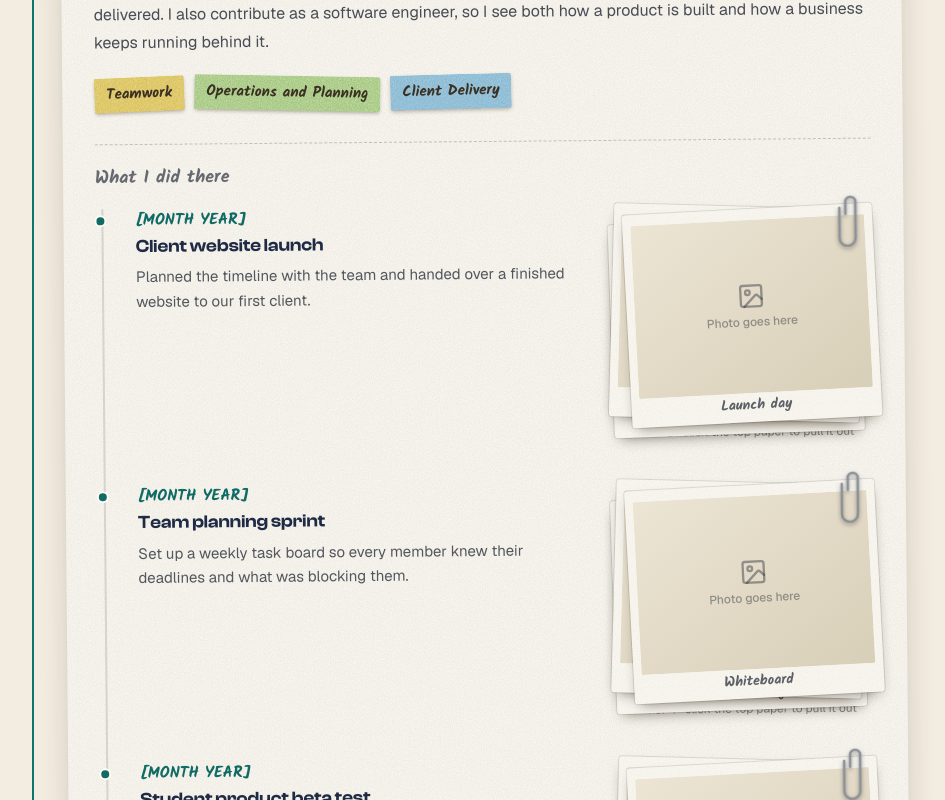
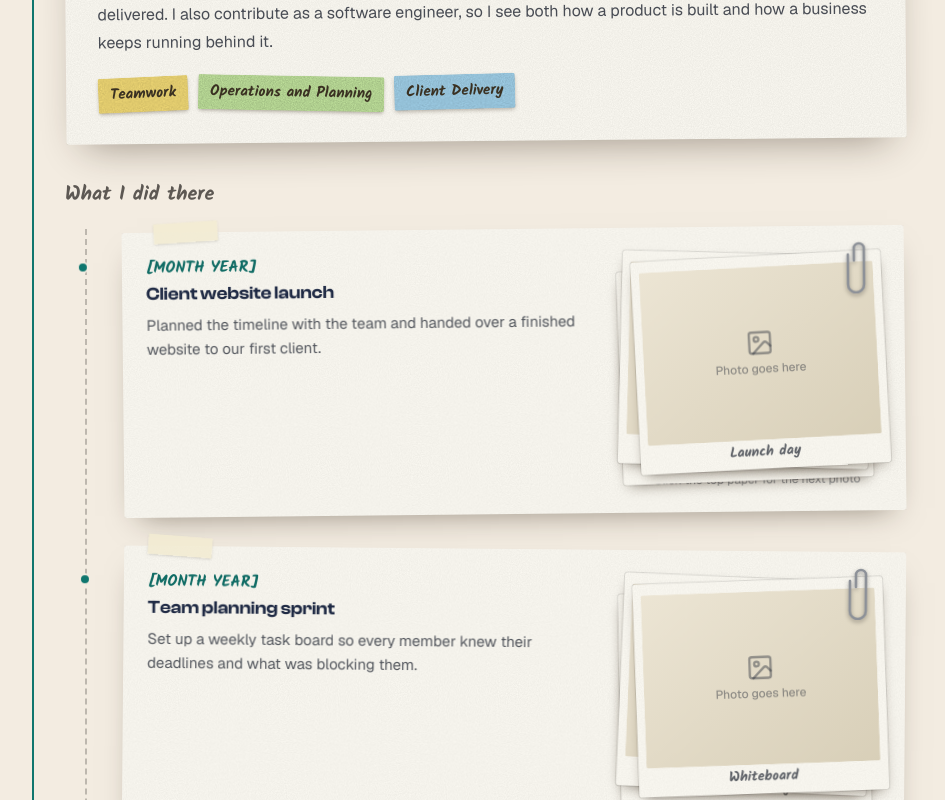
Before and after one commit to muhdammar-azizan/muhdammar-azizan-portfolio, a Next.js app: page / in a window 1280 px wide. Shown: the part 2900-3700 px from the top of the page, without its empty margins (287-1232 px from the left). Built offline with nearby package versions, Linux system fonts and the light colour scheme.

Commit message:
Show each journey activity on its own paper and let the photo stack loop endlessly

```diff
--- a/src/components/Journey.tsx
+++ b/src/components/Journey.tsx
@@ -66,13 +66,19 @@ function Entry({ entry, index, last }: { entry: JourneyEntry; index: number; las
       <span
         aria-hidden="true"
         className={`absolute w-px -translate-x-1/2 bg-foreground/15 ${RAIL}`}
-        style={{ top: NODE_CENTER, bottom: last ? 0 : -(ENTRY_GAP + NODE_CENTER) }}
+        style={{
+          top: NODE_CENTER,
+          bottom: last ? 0 : -(ENTRY_GAP + NODE_CENTER),
+        }}
       />
       {/* The wrapper never changes size, so it is always seen by the scroll trigger; only the inner bar grows */}
       <motion.span
         aria-hidden="true"
         className={`absolute w-[2px] -translate-x-1/2 ${RAIL}`}
-        style={{ top: NODE_CENTER, bottom: last ? 0 : -(ENTRY_GAP + NODE_CENTER) }}
+        style={{
+          top: NODE_CENTER,
+          bottom: last ? 0 : -(ENTRY_GAP + NODE_CENTER),
+        }}
         initial="hidden"
         whileInView="shown"
         viewport={{ once: true, margin: "-25% 0px -25% 0px" }}
@@ -101,8 +107,16 @@ function Entry({ entry, index, last }: { entry: JourneyEntry; index: number; las
       >
         <motion.span
           className="relative block h-full w-full"
-          variants={{ hidden: { scale: 0, rotate: -20 }, shown: { scale: 1, rotate: index % 2 ? 4 : -4 } }}
-          transition={{ type: "spring", stiffness: 260, damping: 15, delay: 0.1 }}
+          variants={{
+            hidden: { scale: 0, rotate: -20 },
+            shown: { scale: 1, rotate: index % 2 ? 4 : -4 },
+          }}
+          transition={{
+            type: "spring",
+            stiffness: 260,
+            damping: 15,
+            delay: 0.1,
+          }}
         >
           {/* The current place gets a calm, still accent ring instead of a blinking one */}
           {current && <span aria-hidden="true" className="absolute -inset-1 rounded-md ring-2 ring-accent/50" />}
@@ -143,21 +157,24 @@ function Entry({ entry, index, last }: { entry: JourneyEntry; index: number; las
         )}
       </div>
 
-      {/* The paper card */}
+      {/* The paper card, with the activity papers under it */}
+      <div className="flex min-w-0 flex-col gap-10">
         <motion.article
           className="relative rounded-[3px] bg-[#fdfbf4] p-6 text-[#2a2f3a] shadow-[0_18px_40px_-18px_rgba(40,25,10,0.45)] sm:p-8"
           initial={{ opacity: 0, y: 36, rotate: tilt * 3 }}
           whileInView={{ opacity: 1, y: 0, rotate: tilt }}
-        whileHover={{ y: -4, rotate: 0, transition: { type: "spring", stiffness: 300, damping: 22 } }}
+          whileHover={{
+            y: -4,
+            rotate: 0,
+            transition: { type: "spring", stiffness: 300, damping: 22 },
+          }}
           viewport={view}
           transition={{ duration: 0.7, ease: [0.32, 0.72, 0, 1] }}
         >
           {/* Tape, on alternating corners */}
           <span
             aria-hidden="true"
-          className={`absolute -top-3 z-10 h-6 w-20 bg-[#f3ecd2]/85 shadow-sm ${
-            index % 2 ? "right-8 rotate-[5deg]" : "left-8 -rotate-6"
-          }`}
+            className={`absolute -top-3 z-10 h-6 w-20 bg-[#f3ecd2]/85 shadow-sm ${index % 2 ? "right-8 rotate-[5deg]" : "left-8 -rotate-6"}`}
           />
           <span aria-hidden="true" className="paper-grain pointer-events-none absolute inset-0 opacity-35 mix-blend-multiply" />
 
@@ -171,18 +188,33 @@ function Entry({ entry, index, last }: { entry: JourneyEntry; index: number; las
                 key={tag}
                 className="paper-grain rounded-[2px] px-3 py-1.5 font-hand text-[15px] font-bold text-[#3a3122] shadow-[0_2px_4px_-1px_rgba(40,25,10,0.35)]"
                 style={{ backgroundColor: TAG_COLORS[i % TAG_COLORS.length] }}
-              initial={{ opacity: 0, scale: 0.6, rotate: TAG_TILTS[i % TAG_TILTS.length] * 3 }}
-              whileInView={{ opacity: 1, scale: 1, rotate: TAG_TILTS[i % TAG_TILTS.length] }}
+                initial={{
+                  opacity: 0,
+                  scale: 0.6,
+                  rotate: TAG_TILTS[i % TAG_TILTS.length] * 3,
+                }}
+                whileInView={{
+                  opacity: 1,
+                  scale: 1,
+                  rotate: TAG_TILTS[i % TAG_TILTS.length],
+                }}
                 viewport={view}
-              transition={{ type: "spring", stiffness: 200, damping: 14, delay: 0.45 + i * 0.12 }}
+                transition={{
+                  type: "spring",
+                  stiffness: 200,
+                  damping: 14,
+                  delay: 0.45 + i * 0.12,
+                }}
               >
                 {tag}
               </motion.li>
             ))}
           </ul>
+        </motion.article>
 
+        {/* Activities are their own papers below the card, not part of it */}
         {entry.activities && entry.activities.length > 0 && <ActivityTimeline activities={entry.activities} />}
-      </motion.article>
+      </div>
     </li>
   );
 }
--- a/src/components/journey/ActivityTimeline.tsx
+++ b/src/components/journey/ActivityTimeline.tsx
@@ -1,49 +1,58 @@
 "use client";
 
-import { useState } from "react";
+import { useRef, useState } from "react";
 import Image from "next/image";
 import { AnimatePresence, motion } from "framer-motion";
-import { ImageIcon, RotateCcw } from "lucide-react";
+import { ImageIcon } from "lucide-react";
 import type { Activity } from "@/lib/site";
 
 // Each sheet in a stack is tilted a little differently so the pile looks hand-placed.
 const TILTS = [-2.5, 2, -1.5, 3, -3, 1.5];
+const PAPER_TILTS = [-0.6, 0.5, -0.4];
 // How far a sheet behind peeks out from under the one in front (px).
 const PEEK = 7;
 // Only this many sheets are drawn at once; the rest wait underneath.
 const VISIBLE = 3;
 
 /**
- * Short list of activities under a journey card. Each row has a brief description on the left
- * and, on the right, a stack of photo papers held by a paper clip. Click the top paper to pull it
- * out of the clip; it slides down and fades away, and the next one is revealed.
+ * Short list of activities under a journey card. Every activity is its own paper and appears
+ * one after another as the page is scrolled. Each paper has a brief description on the left and
+ * a stack of photos held by a paper clip on the right.
  */
 export default function ActivityTimeline({ activities }: { activities: Activity[] }) {
   return (
-    <div className="relative mt-8 border-t border-dashed border-[#2a2f3a]/25 pt-5">
-      <p className="relative font-hand text-lg font-bold text-[#2a2f3a]/70">What I did there</p>
+    <div>
+      <p className="mb-5 font-hand text-xl font-bold text-foreground/70">What I did there</p>
 
-      <ol className="relative mt-4 ml-1.5 flex flex-col gap-10 border-l-2 border-[#2a2f3a]/15 pl-6 sm:pl-8">
-        {activities.map((activity) => (
+      <ol className="ml-3 flex flex-col gap-9 border-l-2 border-dashed border-foreground/25 pl-6 sm:ml-5 sm:pl-9">
+        {activities.map((activity, index) => (
           <motion.li
             key={activity.title}
-            className="relative grid gap-5 sm:grid-cols-[minmax(0,1fr)_minmax(0,250px)] sm:gap-8"
-            initial={{ opacity: 0, y: 16 }}
-            whileInView={{ opacity: 1, y: 0 }}
-            viewport={{ once: true, margin: "0px 0px -60px 0px" }}
-            transition={{ duration: 0.5, ease: "easeOut" }}
+            className="relative"
+            initial={{ opacity: 0, y: 44, rotate: PAPER_TILTS[index % PAPER_TILTS.length] * 3 }}
+            whileInView={{ opacity: 1, y: 0, rotate: PAPER_TILTS[index % PAPER_TILTS.length] }}
+            viewport={{ once: true, margin: "0px 0px -80px 0px" }}
+            transition={{ duration: 0.6, ease: [0.32, 0.72, 0, 1] }}
           >
-            {/* Small dot on the sub-timeline line */}
+            {/* Dot on the dashed line */}
             <span
               aria-hidden="true"
-              className="absolute top-1.5 -left-[33px] h-3 w-3 rounded-full border-2 border-[#fdfbf4] bg-[#0f6b64] sm:-left-[41px]"
+              className="absolute top-7 -left-[33px] h-3 w-3 rounded-full border-2 border-background bg-accent sm:-left-[45px]"
             />
-            <div>
-              <p className="font-hand text-base font-bold text-[#0f6b64]">{activity.date}</p>
-              <h4 className="mt-0.5 font-clash text-lg font-semibold leading-snug text-[#1f2a44]">{activity.title}</h4>
-              <p className="mt-1.5 text-[15px] leading-relaxed text-[#2a2f3a]/80">{activity.detail}</p>
-            </div>
-            <PaperStack photos={activity.photos} />
+            <article className="relative grid gap-5 rounded-[3px] bg-[#fdfbf4] p-5 text-[#2a2f3a] shadow-[0_14px_30px_-16px_rgba(40,25,10,0.5)] sm:grid-cols-[minmax(0,1fr)_minmax(0,250px)] sm:gap-8 sm:p-6">
+              <span aria-hidden="true" className="paper-grain pointer-events-none absolute inset-0 opacity-30 mix-blend-multiply" />
+              {/* Small piece of tape */}
+              <span
+                aria-hidden="true"
+                className={`absolute -top-2.5 h-5 w-16 bg-[#f3ecd2]/85 shadow-sm ${index % 2 ? "left-6 rotate-[4deg]" : "left-8 -rotate-3"}`}
+              />
+              <div className="relative">
+                <p className="font-hand text-base font-bold text-[#0f6b64]">{activity.date}</p>
+                <h4 className="mt-0.5 font-clash text-lg font-semibold leading-snug text-[#1f2a44]">{activity.title}</h4>
+                <p className="mt-1.5 text-[15px] leading-relaxed text-[#2a2f3a]/80">{activity.detail}</p>
+              </div>
+              <PaperStack photos={activity.photos} />
+            </article>
           </motion.li>
         ))}
       </ol>
@@ -51,46 +60,39 @@ export default function ActivityTimeline({ activities }: { activities: Activity[
   );
 }
 
+type Sheet = { id: number; photo: Activity["photos"][number] };
+
 function PaperStack({ photos }: { photos: Activity["photos"] }) {
-  // How many papers have been pulled away from the top of the stack.
-  const [pulled, setPulled] = useState(0);
-  const left = photos.length - pulled;
+  // The stack is a queue: the front sheet is pulled out and a copy goes to the back, so it never runs out.
+  const nextId = useRef(photos.length);
+  const [sheets, setSheets] = useState<Sheet[]>(() => photos.map((photo, id) => ({ id, photo })));
   if (photos.length === 0) return null;
+  const canFlip = sheets.length > 1;
+
+  const pullTop = () => {
+    setSheets(([front, ...rest]) => [...rest, { id: nextId.current++, photo: front.photo }]);
+  };
 
   return (
-    <div className="w-full max-w-[250px] sm:justify-self-end">
+    <div className="relative w-full max-w-[250px] sm:justify-self-end">
       <div className="relative aspect-[4/3.4] w-full">
-        {/* Empty state: the stack is gone, so offer to put it back */}
-        {left === 0 && (
-          <button
-            type="button"
-            onClick={() => setPulled(0)}
-            className="absolute inset-0 flex flex-col items-center justify-center gap-1.5 rounded-sm border-2 border-dashed border-[#2a2f3a]/25 font-hand text-base font-bold text-[#2a2f3a]/60 transition hover:border-[#0f6b64]/60 hover:text-[#0f6b64]"
-          >
-            <RotateCcw aria-hidden="true" className="h-5 w-5" />
-            Put the papers back
-          </button>
-        )}
-
         <AnimatePresence initial={false}>
-          {photos.map((photo, index) => {
-            if (index < pulled) return null;
-            const depth = index - pulled;
-            if (depth >= VISIBLE) return null;
-            const tilt = TILTS[index % TILTS.length];
-            const top = depth === 0;
+          {sheets.slice(0, VISIBLE).map(({ id, photo }, depth) => {
+            const tilt = TILTS[id % TILTS.length];
+            const top = depth === 0 && canFlip;
             return (
               <motion.button
-                key={`${photo.caption}-${index}`}
+                key={id}
                 type="button"
                 disabled={!top}
-                aria-label={top ? `Pull out the paper: ${photo.caption}` : undefined}
-                onClick={() => setPulled(index + 1)}
+                aria-label={top ? `Pull out this paper to see the next photo: ${photo.caption}` : undefined}
+                onClick={pullTop}
                 className={`absolute inset-0 origin-top-right rounded-[3px] bg-[#fdfbf4] p-2 pb-1 text-left shadow-[0_6px_14px_-6px_rgba(40,25,10,0.55)] ring-1 ring-black/10 ${
                   top ? "cursor-pointer" : "pointer-events-none"
                 }`}
                 style={{ zIndex: VISIBLE - depth }}
-                initial={false}
+                // A sheet that joins the back of the stack fades in there.
+                initial={{ x: -depth * PEEK, y: depth * PEEK, rotate: tilt, opacity: 0, scale: 1 }}
                 animate={{ x: -depth * PEEK, y: depth * PEEK, rotate: tilt, opacity: 1, scale: 1 }}
                 whileHover={top ? { y: 4, rotate: tilt * 0.4 } : undefined}
                 // Pulled out of the clip, then down and away.
@@ -124,7 +126,7 @@ function PaperStack({ photos }: { photos: Activity["photos"] }) {
         <svg
           aria-hidden="true"
           viewBox="0 0 24 56"
-          className="pointer-events-none absolute -top-3 right-3 z-10 h-14 w-6 drop-shadow-[0_2px_2px_rgba(0,0,0,0.35)]"
+          className="pointer-events-none absolute -top-3 right-3 h-14 w-6 drop-shadow-[0_2px_2px_rgba(0,0,0,0.35)]"
           style={{ zIndex: VISIBLE + 2 }}
         >
           <path
@@ -139,9 +141,7 @@ function PaperStack({ photos }: { photos: Activity["photos"] }) {
         </svg>
       </div>
 
-      <p className="mt-2 text-center text-xs text-[#2a2f3a]/55">
-        {left > 0 ? `${left} of ${photos.length} · click the top paper to pull it out` : "All pulled out"}
-      </p>
+      {canFlip && <p className="mt-2 text-center text-xs text-[#2a2f3a]/55">Click the top paper for the next photo</p>}
     </div>
   );
 }
```
Lines whose indentation alone changed are shown as unchanged.
